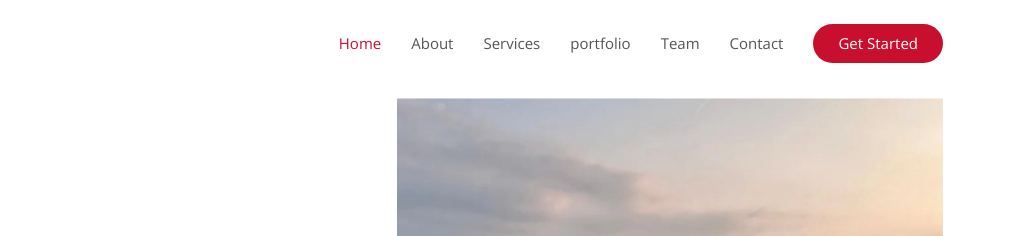
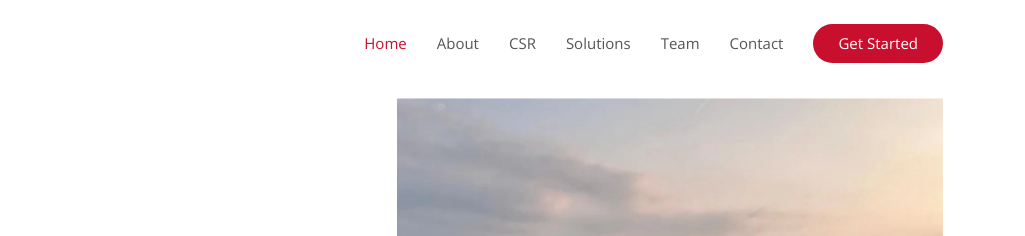
Before and after one commit to chronoschou/oldnoah, a plain HTML site: page index.html in a window 1280 px wide. Shown: the top 236 px of the page, 255-1280 px from the left. Drawn offline with nearby package versions, Linux system fonts and the light colour scheme.

Commit message:
small update

```diff
--- a/index.html
+++ b/index.html
@@ -46,8 +46,8 @@
         <ul>
           <li><a class="nav-link scrollto active" href="#hero">Home</a></li>
           <li><a class="nav-link scrollto" href="#about">About</a></li>
-          <li><a class="nav-link scrollto" href="#services">Services</a></li>
-          <li><a class="nav-link scrollto " href="#portfolio">portfolio</a></li>
+          <li><a class="nav-link scrollto" href="#services">CSR</a></li>
+          <li><a class="nav-link scrollto " href="#portfolio">Solutions</a></li>
           <li><a class="nav-link scrollto" href="#team">Team</a></li>
           <!-- <li><a class="nav-link scrollto" href="#pricing">Pricing</a></li>
           <li class="dropdown"><a href="#"><span>Drop Down</span> <i class="bi bi-chevron-down"></i></a>
@@ -1480,7 +1480,7 @@
           <nav class="footer-links text-lg-right text-center pt-2 pt-lg-0">
             <a href="#intro" class="scrollto">Home</a>
             <a href="#about" class="scrollto">About</a>
-            <a href="#portfolio" class="scrollto">Case Study</a>
+            <a href="#portfolio" class="scrollto">Solutions</a>
             <a href="#">Q & A</a>
           </nav>
         </div>
```
